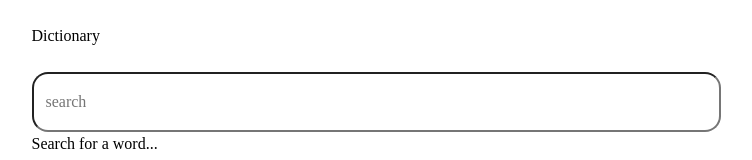
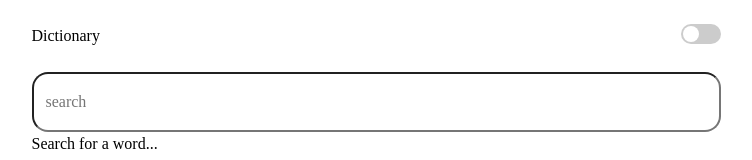
Before and after one commit to dianajohnson13/dictionary, a React (Create React App) app: page / in a window 1280 px wide. Shown: the top 160 px of the page, without its empty margins (264-1016 px from the left). Built offline with nearby package versions, Linux system fonts and the light colour scheme.

Commit message:
Add switch for theme

```diff
--- a/src/App.css
+++ b/src/App.css
@@ -3,6 +3,8 @@
 }
 
 header {
+  display: flex;
+  justify-content: space-between;
   max-width: 737px;
   margin: auto;
   padding: 1.5rem;
--- a/src/App.js
+++ b/src/App.js
@@ -1,9 +1,15 @@
 import './App.css';
 import DictionaryPage from './components/DictionaryPage';
+import ThemeSwitch from './components/ThemeSwitch';
 import { useState } from 'react';
+
+// const FONTS = {};
 
 function App() {
   const [ word, setWord ] = useState();
+
+  // const [ font, setFont ] = useState();
+  const [ theme, setTheme ] = useState('light');
 
   const handleSearch = (event) => {
     if (event.key === 'Enter') {
@@ -11,10 +17,25 @@ function App() {
     }
   }
 
+  const onSwitchTheme = () => {
+    if (theme === "light") {
+      setTheme('dark');
+    } else {
+      setTheme('light');
+    }
+  }
+
   return (
     <div className="App">
       <header>
         <p>Dictionary</p>
+        <div>
+          {/* font picker */}
+          <ThemeSwitch
+              checked={theme === "dark"}
+              onToggle={onSwitchTheme}
+          />
+        </div>
       </header>
       <main>
           <input
--- /dev/null
+++ b/src/components/ThemeSwitch.js
@@ -0,0 +1,20 @@
+import '../styles/ThemeSwitch.css';
+
+function ThemeSwitch({
+    checked,
+    onToggle
+}) {
+    return (
+        <label className="switch">
+            <input
+                type="checkbox"
+                aria-label="dark mode"
+                checked={checked}
+                onClick={onToggle}
+            />
+            <span className="slider" />
+        </label>
+    );
+}
+
+export default ThemeSwitch;
--- /dev/null
+++ b/src/styles/ThemeSwitch.css
@@ -0,0 +1,55 @@
+/* The switch - the box around the slider */
+.switch {
+    position: relative;
+    display: inline-block;
+    width: 40px;
+    height: 20px;
+  }
+
+  /* Hide default HTML checkbox */
+  .switch input {
+    opacity: 0;
+    width: 0;
+    height: 0;
+  }
+
+  /* The slider */
+  .slider {
+    position: absolute;
+    cursor: pointer;
+    top: 0;
+    left: 0;
+    right: 0;
+    bottom: 0;
+    background-color: #ccc;
+    border-radius: 34px;
+    -webkit-transition: .4s;
+    transition: .4s;
+  }
+
+  .slider:before {
+    position: absolute;
+    content: "";
+    height: 16px;
+    width: 16px;
+    left: 2px;
+    bottom: 2px;
+    background-color: white;
+    border-radius: 50%;
+    -webkit-transition: .4s;
+    transition: .4s;
+  }
+
+  input:checked + .slider {
+    background-color: #2196F3;
+  }
+
+  input:focus + .slider {
+    box-shadow: 0 0 1px #2196F3;
+  }
+
+  input:checked + .slider:before {
+    -webkit-transform: translateX(20px);
+    -ms-transform: translateX(20px);
+    transform: translateX(20px);
+  }
```
